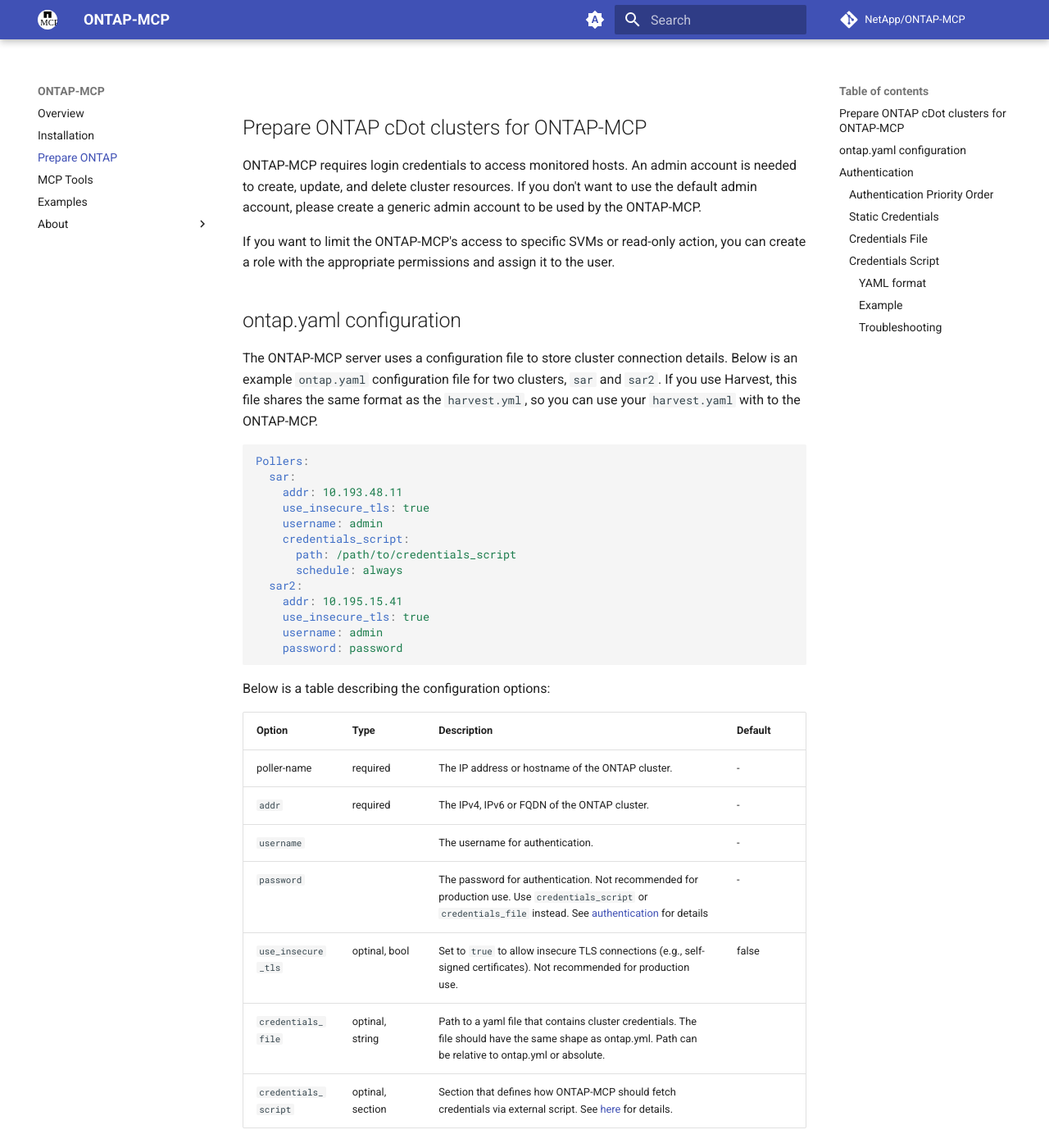
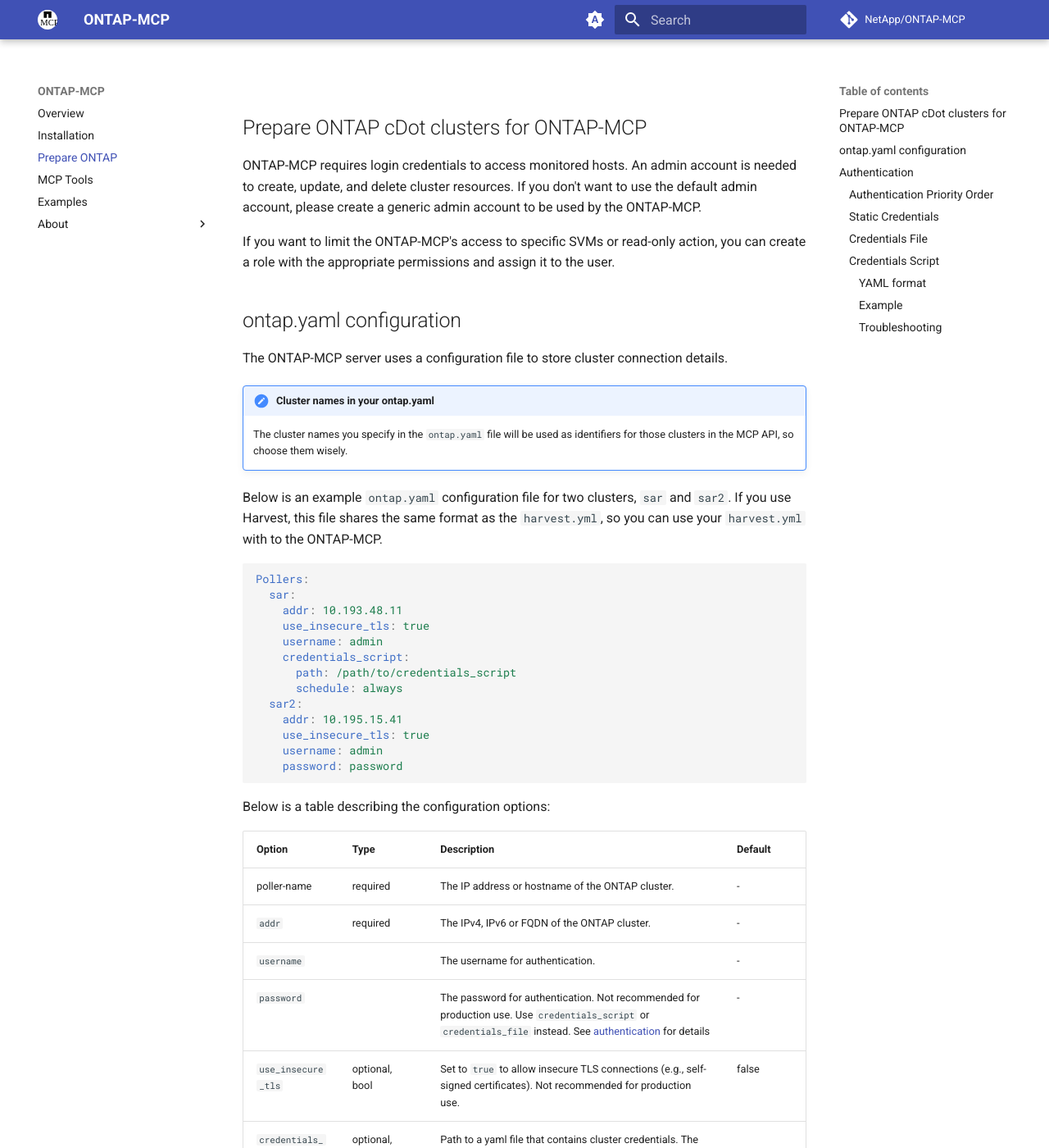
Before and after one commit to NetApp/ontap-mcp, an MkDocs documentation site: the page built from docs/prepare-ontap.md, in a window 1280 px wide and 1400 px high. Shown: the whole window at 82% size. Built offline with MkDocs 1.6.1 and Material for MkDocs 9.7.7, drawn with Linux system fonts in a browser that asks for light colours; comment, search, counter and statistics services are not loaded; the version menu is left out; some of the changed text lies outside the part shown.

Commit message:
doc: ontap-mcp documentation

````diff
--- a/docs/prepare-ontap.md
+++ b/docs/prepare-ontap.md
@@ -8,8 +8,13 @@
 ## ontap.yaml configuration
 
 The ONTAP-MCP server uses a configuration file to store cluster connection details.
+
+!!! note "Cluster names in your ontap.yaml"
+
+    The cluster names you specify in the `ontap.yaml` file will be used as identifiers for those clusters in the MCP API, so choose them wisely.
+
 Below is an example `ontap.yaml` configuration file for two clusters, `sar` and `sar2`.
-If you use Harvest, this file shares the same format as the `harvest.yml`, so you can use your `harvest.yaml` with to the ONTAP-MCP.
+If you use Harvest, this file shares the same format as the `harvest.yml`, so you can use your `harvest.yml` with to the ONTAP-MCP.
 
 ```yaml
 Pollers:
@@ -29,15 +34,15 @@
 
 Below is a table describing the configuration options:
 
-| Option               | Type             | Description                                                                                                                                                                    | Default |
-|----------------------|------------------|--------------------------------------------------------------------------------------------------------------------------------------------------------------------------------|---------|
-| poller-name          | required         | The IP address or hostname of the ONTAP cluster.                                                                                                                               | -       |
-| `addr`               | required         | The IPv4, IPv6 or FQDN of the ONTAP cluster.                                                                                                                                   | -       |
-| `username`           |                  | The username for authentication.                                                                                                                                               | -       |
-| `password`           |                  | The password for authentication. Not recommended for production use. Use `credentials_script` or `credentials_file` instead. See [authentication](#authentication) for details | -       |
-| `use_insecure_tls`   | optinal, bool    | Set to `true` to allow insecure TLS connections (e.g., self-signed certificates). Not recommended for production use.                                                          | false   |
-| `credentials_file`   | optinal, string  | Path to a yaml file that contains cluster credentials. The file should have the same shape as ontap.yml. Path can be relative to ontap.yml or absolute.                        |         |
-| `credentials_script` | optinal, section | Section that defines how ONTAP-MCP should fetch credentials via external script. See [here](#credentials-script) for details. 	                                                               |         |
+| Option               | Type              | Description                                                                                                                                                                    | Default |
+|----------------------|-------------------|--------------------------------------------------------------------------------------------------------------------------------------------------------------------------------|---------|
+| poller-name          | required          | The IP address or hostname of the ONTAP cluster.                                                                                                                               | -       |
+| `addr`               | required          | The IPv4, IPv6 or FQDN of the ONTAP cluster.                                                                                                                                   | -       |
+| `username`           |                   | The username for authentication.                                                                                                                                               | -       |
+| `password`           |                   | The password for authentication. Not recommended for production use. Use `credentials_script` or `credentials_file` instead. See [authentication](#authentication) for details | -       |
+| `use_insecure_tls`   | optional, bool    | Set to `true` to allow insecure TLS connections (e.g., self-signed certificates). Not recommended for production use.                                                          | false   |
+| `credentials_file`   | optional, string  | Path to a yaml file that contains cluster credentials. The file should have the same shape as ontap.yaml. Path can be relative to ontap.yaml or absolute.                      |         |
+| `credentials_script` | optional, section | Section that defines how ONTAP-MCP should fetch credentials via external script. See [here](#credentials-script) for details. 	                                                |         |
 
 # Authentication
 
@@ -65,11 +70,11 @@
 
 At runtime, the `credentials_file` will be read and the included credentials will be used to authenticate with the matching cluster(s).
 
-The format of the `credentials_file` is similar to `ontap.yml` and can contain multiple cluster credentials.
+The format of the `credentials_file` is similar to `ontap.yaml` and can contain multiple cluster credentials.
 
 Example:
 
-Snippet from `ontap.yml`:
+Snippet from `ontap.yaml`:
 
 ```yaml
 Pollers:
@@ -92,15 +97,15 @@
 ## Credentials Script
 
 The `credentials_script` feature allows you to fetch authentication credentials dynamically via an external script.
-This can be configured in the `Pollers` section of your `ontap.yml` file, as shown in the example below.
+This can be configured in the `Pollers` section of your `ontap.yaml` file, as shown in the example below.
 
 At runtime, ONTAP-MCP will invoke the script specified in the `credentials_script` `path` section.
 ONTAP-MCP will call the script with one or two arguments depending on how your poller is configured
-in the `ontap.yml` file. The script will be called like this: `./script $addr` or `./script $addr $username`.
+in the `ontap.yaml` file. The script will be called like this: `./script $addr` or `./script $addr $username`.
 
-- The first argument `$addr` is the address of the cluster taken from the `addr` field under the `Pollers` section of your `ontap.yml` file.
-- The second argument `$username` is the username for the cluster taken from the `username` field under the `Pollers` section of your `ontap.yml` file.
-  If your `ontap.yml` does not include a username, nothing will be passed.
+- The first argument `$addr` is the address of the cluster taken from the `addr` field under the `Pollers` section of your `ontap.yaml` file.
+- The second argument `$username` is the username for the cluster taken from the `username` field under the `Pollers` section of your `ontap.yaml` file.
+  If your `ontap.yaml` does not include a username, nothing will be passed.
 
 The script should return the credentials to ONTAP-MCP by writing the response to the script's standard output (stdout) as YAML.
 
@@ -113,7 +118,7 @@
    username: myuser
    password: mypassword
    ```
-If only the `password` is provided, ONTAP-MCP will use the `username` from the `ontap.yml` file, if available.
+If only the `password` is provided, ONTAP-MCP will use the `username` from the `ontap.yaml` file, if available.
 If your username or password contains spaces, `#`, or other characters with special meaning in YAML, make sure you quote the value like so:
 `password: "my password with spaces"`
 
@@ -127,7 +132,7 @@
 
 If the script doesn't finish within the specified `timeout`, ONTAP-MCP will terminate the script and any spawned processes.
 
-Credential scripts are defined under the `credentials_script` section within `Pollers` in your `ontap.yml`.
+Credential scripts are defined under the `credentials_script` section within `Pollers` in your `ontap.yaml`.
 Below are the options for the `credentials_script` section:
 
 | parameter | type                    | description                                                                                                                                                                  | default |
@@ -138,7 +143,7 @@
 
 ### Example
 
-Here is an example of how to configure the `credentials_script` in the `ontap.yml` file:
+Here is an example of how to configure the `credentials_script` in the `ontap.yaml` file:
 
 ```yaml
 Pollers:
@@ -151,7 +156,7 @@
       timeout: 10s
 ```
 
-In this example, the `get_credentials` script should be located in the same directory as the `ontap.yml` file and should be executable.
+In this example, the `get_credentials` script should be located in the same directory as the `ontap.yaml` file and should be executable.
 It should output the credentials in a YAML format. Here are two example scripts:
 
 `get_credentials` that outputs username and password in YAML format:
@@ -216,7 +221,7 @@
 ### Troubleshooting
 
 * Make sure your script is executable
-* When running ONTAP-MCP from a container, ensure that you have mounted the credential script so that it is available inside the container and that you have updated the path in the `ontap.yml` file to reflect the path inside the container.
+* When running ONTAP-MCP from a container, ensure that you have mounted the credential script so that it is available inside the container and that you have updated the path in the `ontap.yaml` file to reflect the path inside the container.
 * If running ONTAP-MCP from a container, ensure that your [shebang](https://en.wikipedia.org/wiki/Shebang_(Unix)) references an interpreter that exists inside the container. ONTAP-MCP containers are built from [Distroless](https://github.com/GoogleContainerTools/distroless) images, so you may need to use `#!/busybox/sh`.
 * Ensure the user/group that executes your poller also has read and execute permissions on the script.
   One way to test this is to `su` to the user/group that runs ONTAP-MCP
````
Also changed, not shown: docs/examples.md (+1 -1 lines), docs/install.md (+0 -2 lines), docs/tools.md (line endings or trailing spaces), 1 other file.
